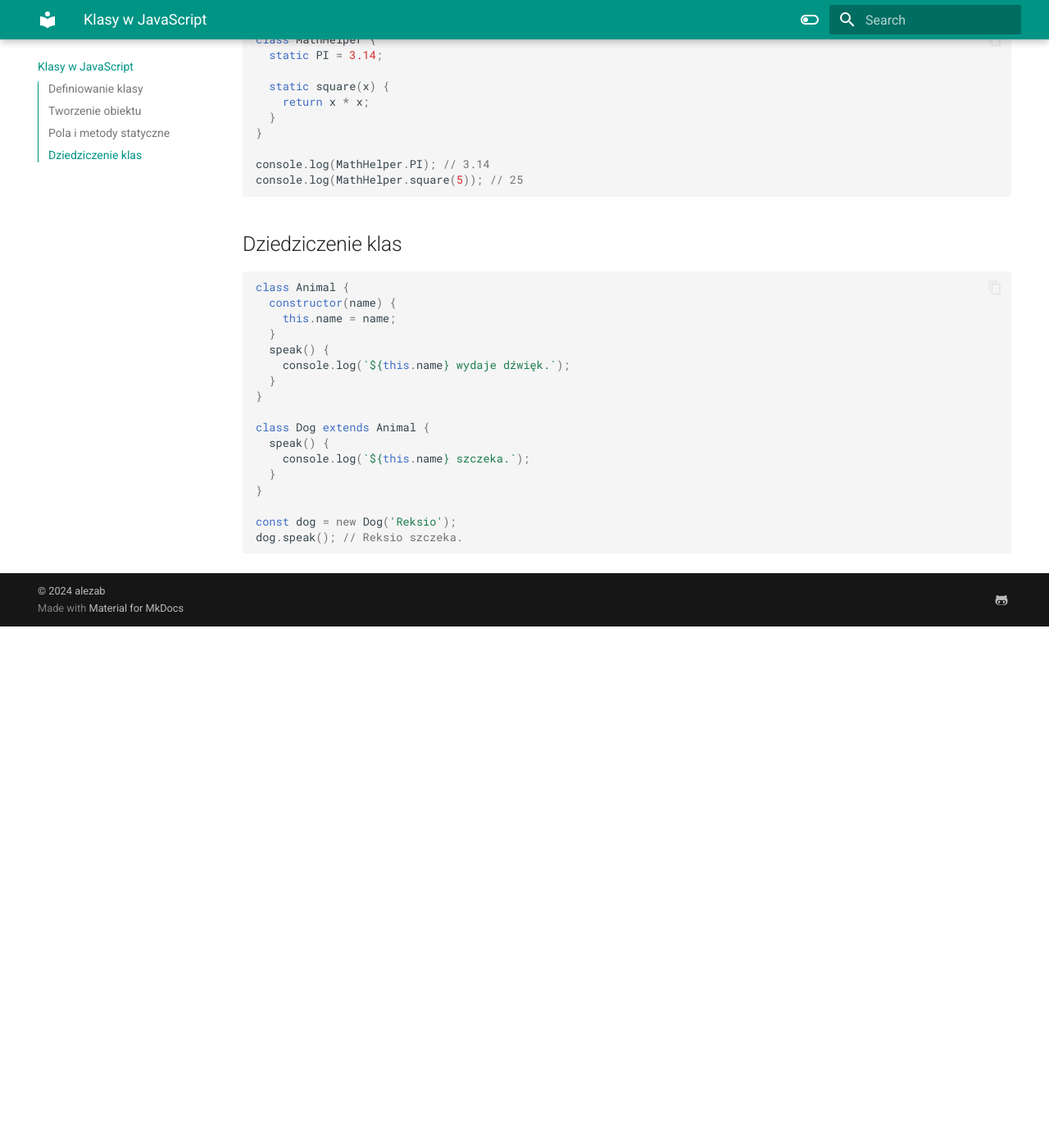
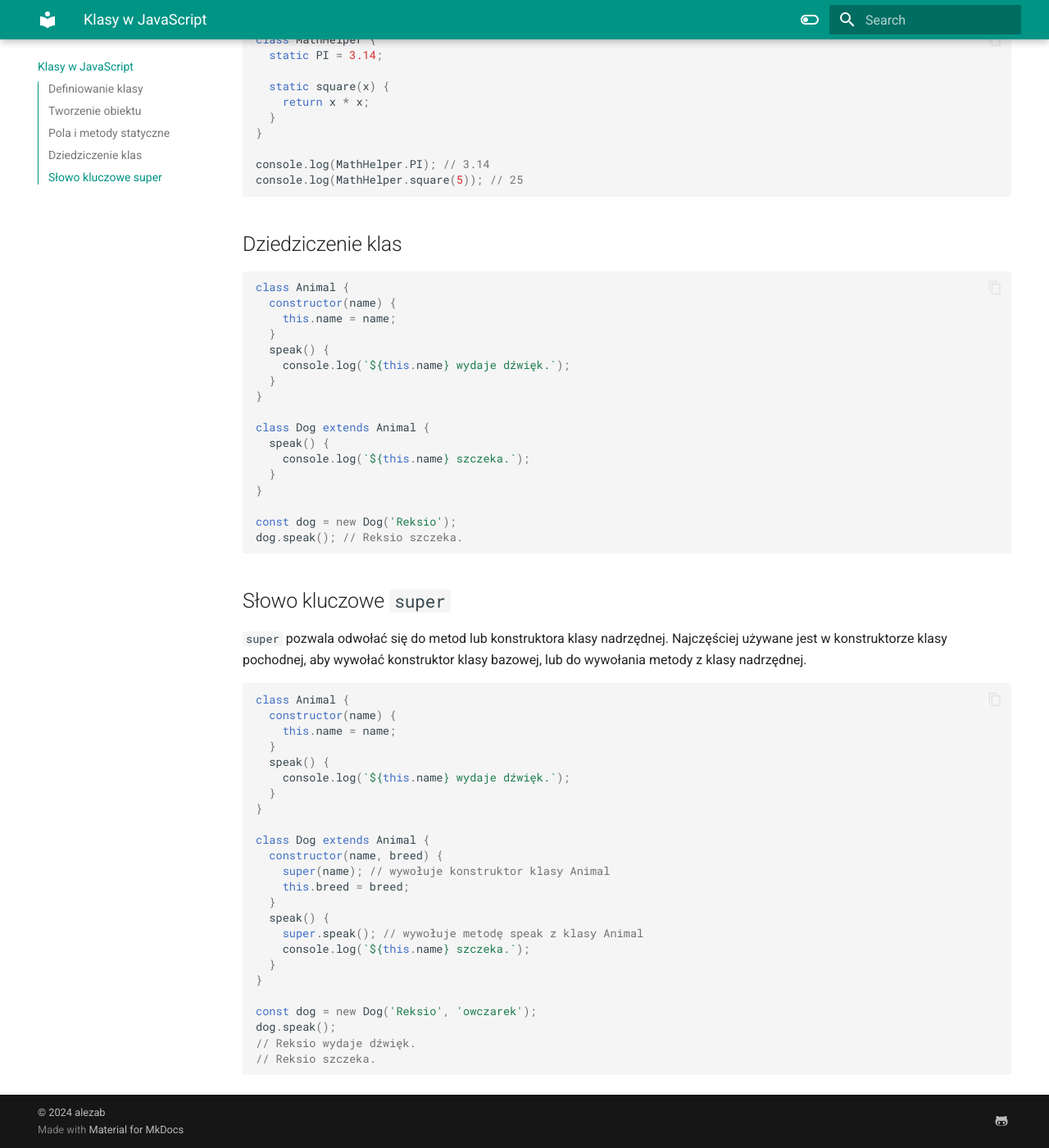
Before and after one commit to alezab/alezab.github.io, an MkDocs documentation site: the page built from docs/js_classes.md, in a window 1280 px wide and 1400 px high, scrolled down 886 px. Shown: the whole window at 82% size. Built offline with MkDocs 1.6.1 and Material for MkDocs 9.7.7, drawn with Linux system fonts in a browser that asks for light colours; before the commit the page ends 1650 px from its top, so only the background shows below that.

Commit message:
js zad add 3

````diff
--- a/docs/js_classes.md
+++ b/docs/js_classes.md
@@ -66,3 +66,34 @@ class Dog extends Animal {
 const dog = new Dog('Reksio');
 dog.speak(); // Reksio szczeka.
 ```
+
+## Słowo kluczowe `super`
+
+`super` pozwala odwołać się do metod lub konstruktora klasy nadrzędnej. Najczęściej używane jest w konstruktorze klasy pochodnej, aby wywołać konstruktor klasy bazowej, lub do wywołania metody z klasy nadrzędnej.
+
+```javascript
+class Animal {
+  constructor(name) {
+    this.name = name;
+  }
+  speak() {
+    console.log(`${this.name} wydaje dźwięk.`);
+  }
+}
+
+class Dog extends Animal {
+  constructor(name, breed) {
+    super(name); // wywołuje konstruktor klasy Animal
+    this.breed = breed;
+  }
+  speak() {
+    super.speak(); // wywołuje metodę speak z klasy Animal
+    console.log(`${this.name} szczeka.`);
+  }
+}
+
+const dog = new Dog('Reksio', 'owczarek');
+dog.speak();
+// Reksio wydaje dźwięk.
+// Reksio szczeka.
+```
````
